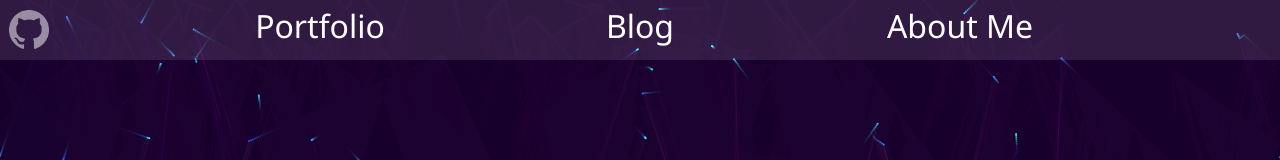
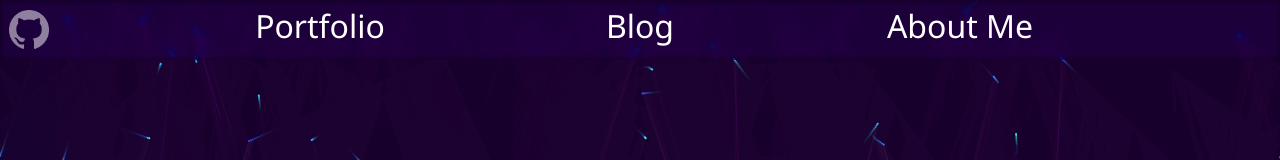
Before and after one commit to AtriusX/AtriusX.github.io, a React (Create React App) app: page / in a window 1280 px wide. Shown: the top 160 px of the page. Built offline with nearby package versions, Linux system fonts and the light colour scheme.

Commit message:
Make navbar look acrylic

```diff
--- a/src/Navbar/Navbar.css
+++ b/src/Navbar/Navbar.css
@@ -17,7 +17,8 @@
 @media(min-width: 768px) {
 
     .navbar {
-        background-color: rgba(255, 255, 255, 0.1);
+        background-color: rgba(0, 0, 0, 0.4);
+        backdrop-filter: blur(3px) saturate(250%);
     }
 
     .options {
```
